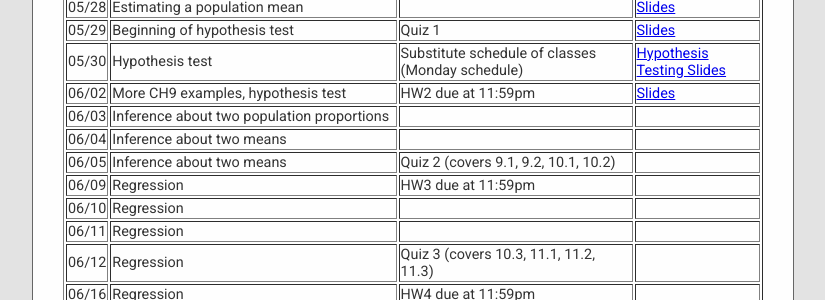
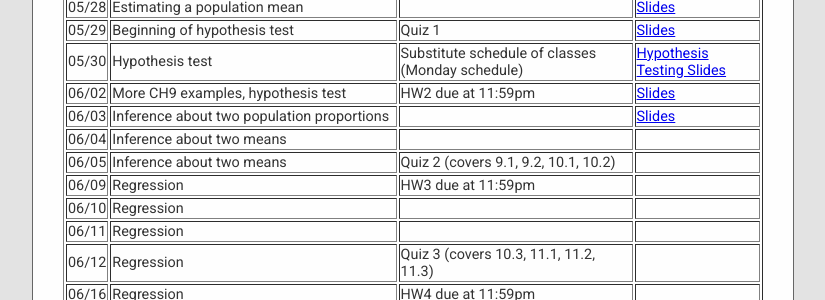
Before and after one commit to cesail/cesail.github.io, a Jekyll site: the page built from courses/25s1ma116/index.html, in a window 1280 px wide. Shown: the part 664-964 px from the top of the page, without its empty margins (227-1052 px from the left). Built offline with Jekyll 4.4.1, drawn with Linux system fonts in a browser that asks for light colours; some web fonts are replaced; a script that is not in the unit is left out.

Commit message:
Update index.html

```diff
--- a/courses/25s1ma116/index.html
+++ b/courses/25s1ma116/index.html
@@ -146,7 +146,7 @@
   <tr><td> 06/03 </td>
      <td> Inference about two population proportions </td>
      <td> </td>
-    <td>  </td>
+    <td> <a href="0603.pdf"> Slides </a>  </td>
   </tr>
 
   <tr><td> 06/04 </td>
```
